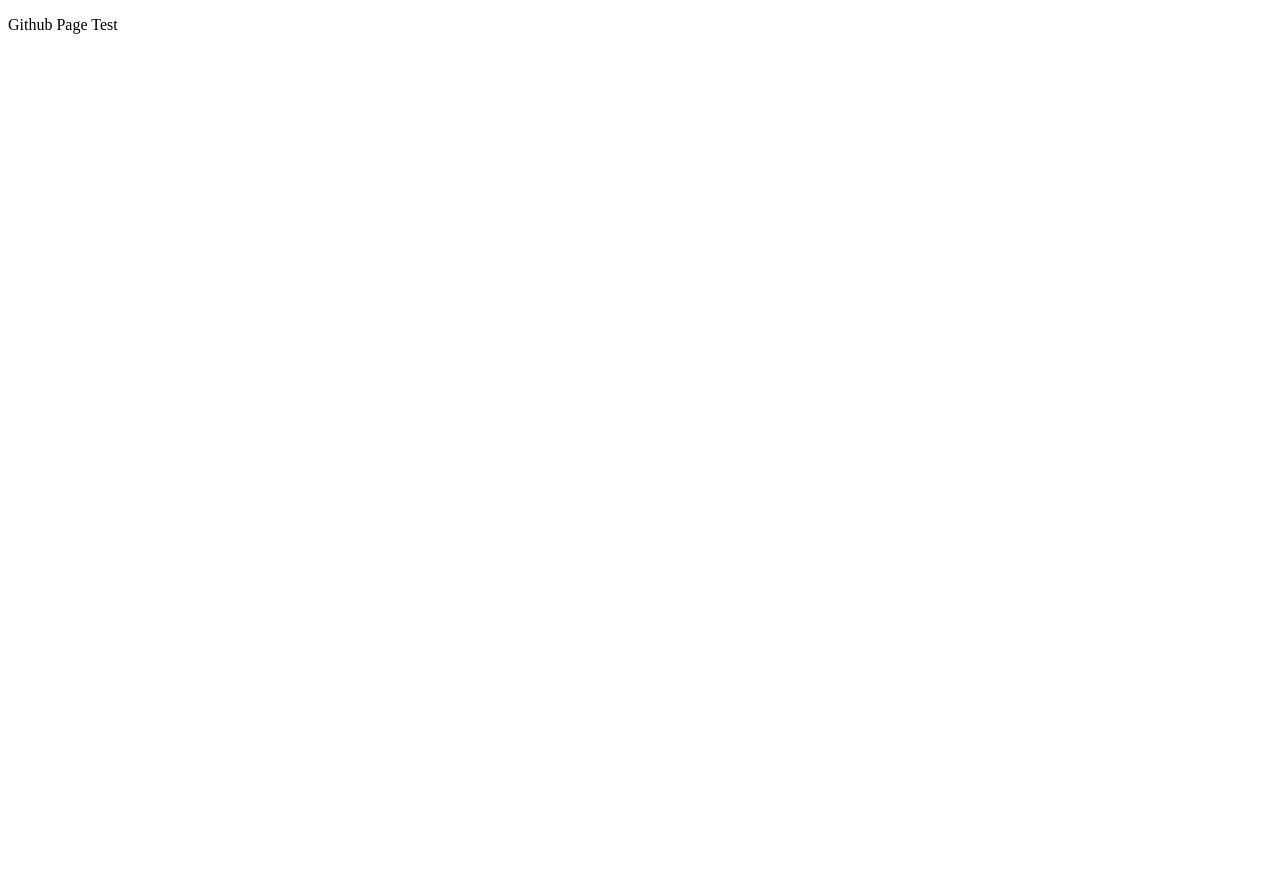
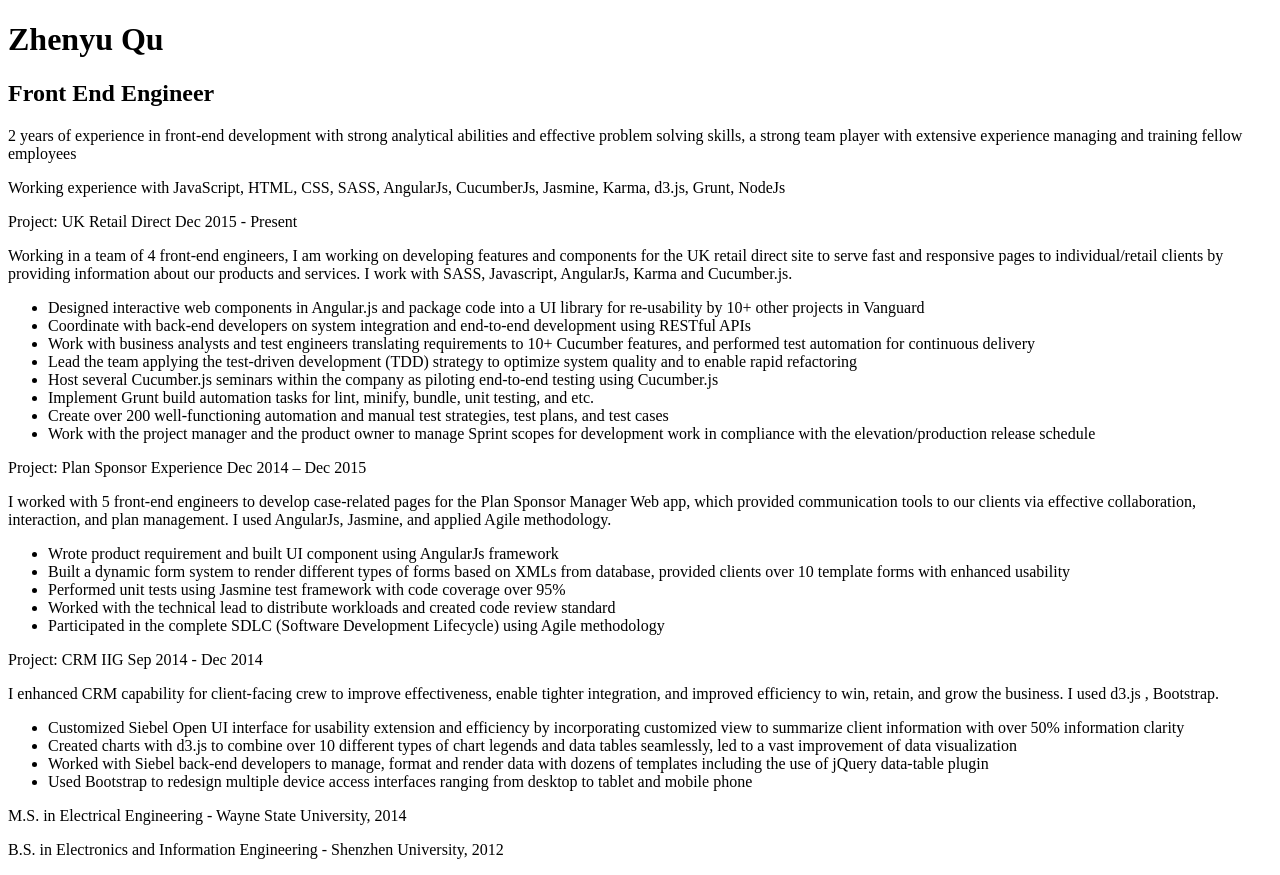
Before and after one commit to JasonQuu/about, a plain HTML site: page index.html in a window 1280 px wide. Before the commit the page ends 800 px from the top, so only its background shows below. Drawn offline with Linux system fonts and the light colour scheme.

Commit message:
Content update
Add main content

```diff
--- a/index.html
+++ b/index.html
@@ -15,6 +15,68 @@
 </head>
 
 <body>
-<p>Github Page Test</p>
+<h1>Zhenyu Qu</h1>
+<h2>Front End Engineer</h2>
+
+<div class="summary">
+	<p>
+		2 years of experience in front-end development with strong analytical abilities and effective problem solving skills, a strong team player with extensive experience managing and training fellow employees
+	</p>
+	<p>
+		Working experience with JavaScript, HTML, CSS, SASS, AngularJs, CucumberJs, Jasmine, Karma, d3.js, Grunt, NodeJs
+	</p>
+</div>
+
+<div class="experience">
+	<div class="UKRD">
+		<span>Project: UK Retail Direct</span>
+		<span>Dec 2015 - Present</span>
+		<p class="sum">
+			Working in a team of 4 front-end engineers, I am working on developing features and components for the UK retail direct site to serve fast and responsive pages to individual/retail clients by providing information about our products and services. I work with  SASS, Javascript, AngularJs, Karma  and  Cucumber.js.
+		</p>
+		<ul>
+			<li>Designed interactive web components in Angular.js and package code into a UI library for re-usability by 10+ other projects in Vanguard</li>
+			<li>Coordinate with back-end developers on system integration and end-to-end development using RESTful APIs</li>
+			<li>Work with business analysts and test engineers translating requirements to 10+ Cucumber features, and performed test automation for continuous delivery</li>
+			<li>Lead the  team applying the test-driven development (TDD) strategy to optimize system quality and to enable rapid refactoring</li>
+			<li>Host several Cucumber.js seminars within the company as piloting end-to-end testing using Cucumber.js</li>
+			<li>Implement Grunt build automation tasks for lint, minify, bundle, unit testing, and etc.</li>
+			<li>Create over 200 well-functioning automation and manual test strategies, test plans, and test cases</li>
+			<li>Work with the project manager and the product owner to manage Sprint scopes for development work in compliance with the elevation/production release schedule</li>
+		</ul>
+	</div>
+	<div class="mpm">
+		<span>Project: Plan Sponsor Experience</span>
+		<span>Dec 2014 – Dec 2015</span>
+		<p class="sum">
+			I worked with 5 front-end engineers to develop case-related pages for the Plan Sponsor Manager Web app, which provided communication tools to our clients via effective collaboration, interaction, and plan management. I used  AngularJs, Jasmine, and applied  Agile  methodology.
+		<ul>
+			<li>Wrote product requirement and built UI component using AngularJs framework</li>
+			<li>Built a dynamic form system to render different types of forms based on XMLs from database, provided clients over 10 template forms with enhanced usability</li>
+			<li>Performed unit tests using Jasmine test framework with code coverage over 95%</li>
+			<li>Worked with the technical lead to distribute workloads and created code review standard</li>
+			<li>Participated in the complete SDLC (Software Development Lifecycle) using Agile methodology</li>
+		</ul>
+	</div>
+	<div class="iig">
+		<span>Project: CRM IIG</span>
+		<span>Sep 2014 - Dec 2014</span>
+		<p class="sum">
+			I enhanced CRM capability for client-facing crew to improve effectiveness, enable tighter integration, and improved efficiency to win, retain, and grow the business. I used  d3.js ,  Bootstrap.
+		</p>
+		<ul>
+			<li> Customized Siebel Open UI interface for usability extension and efficiency by incorporating customized view to summarize client information with over 50% information clarity</li>
+			<li> Created charts with d3.js to combine over 10 different types of chart legends and data tables seamlessly, led to a vast improvement of data visualization</li>
+			<li> Worked with Siebel back-end developers to manage, format and render data with dozens of templates including the use of jQuery data-table plugin</li>
+			<li> Used Bootstrap to redesign multiple device access interfaces ranging from desktop to tablet and mobile phone</li>
+		</ul>
+	</div>
+</div>
+
+<div class="education">
+	<p>M.S. in Electrical Engineering - Wayne State University, 2014</p>
+	<p>B.S. in Electronics and Information Engineering - Shenzhen University, 2012</p>
+</div>
+
 </body>
 </html>
```
